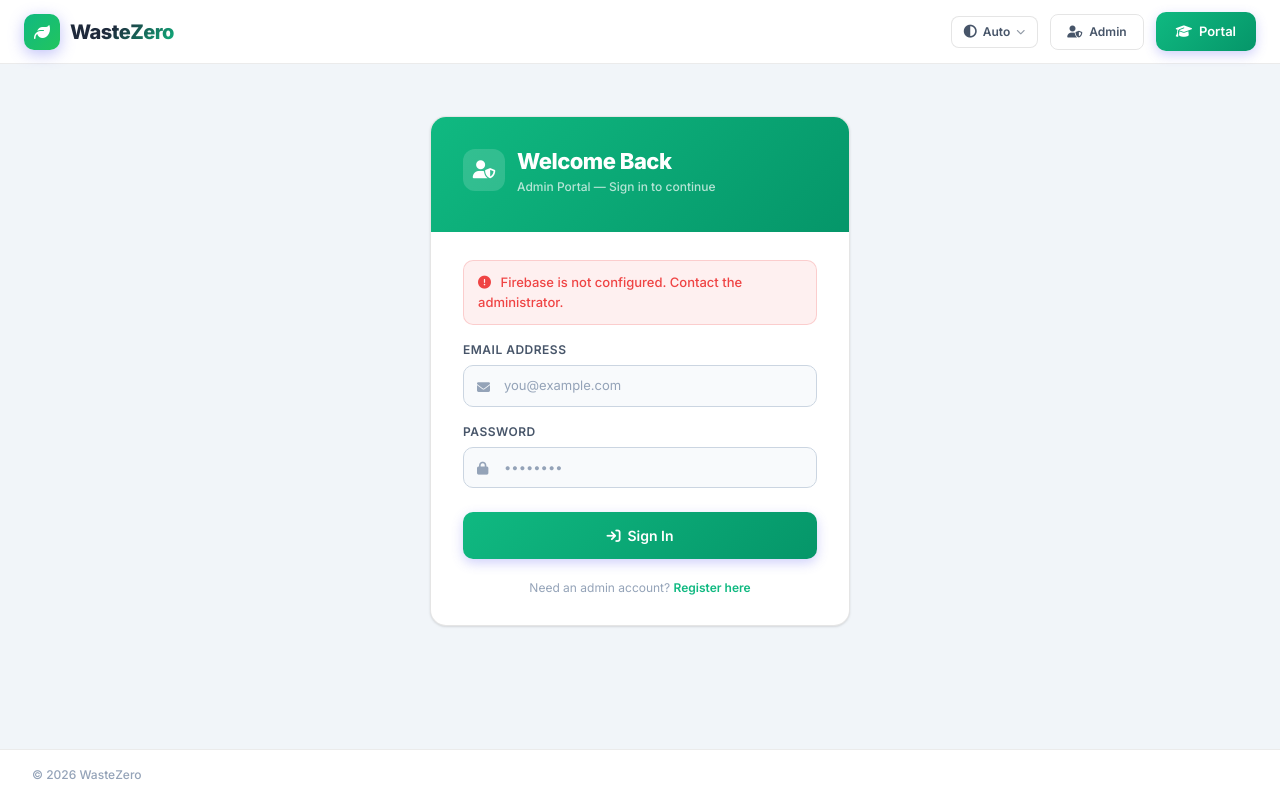
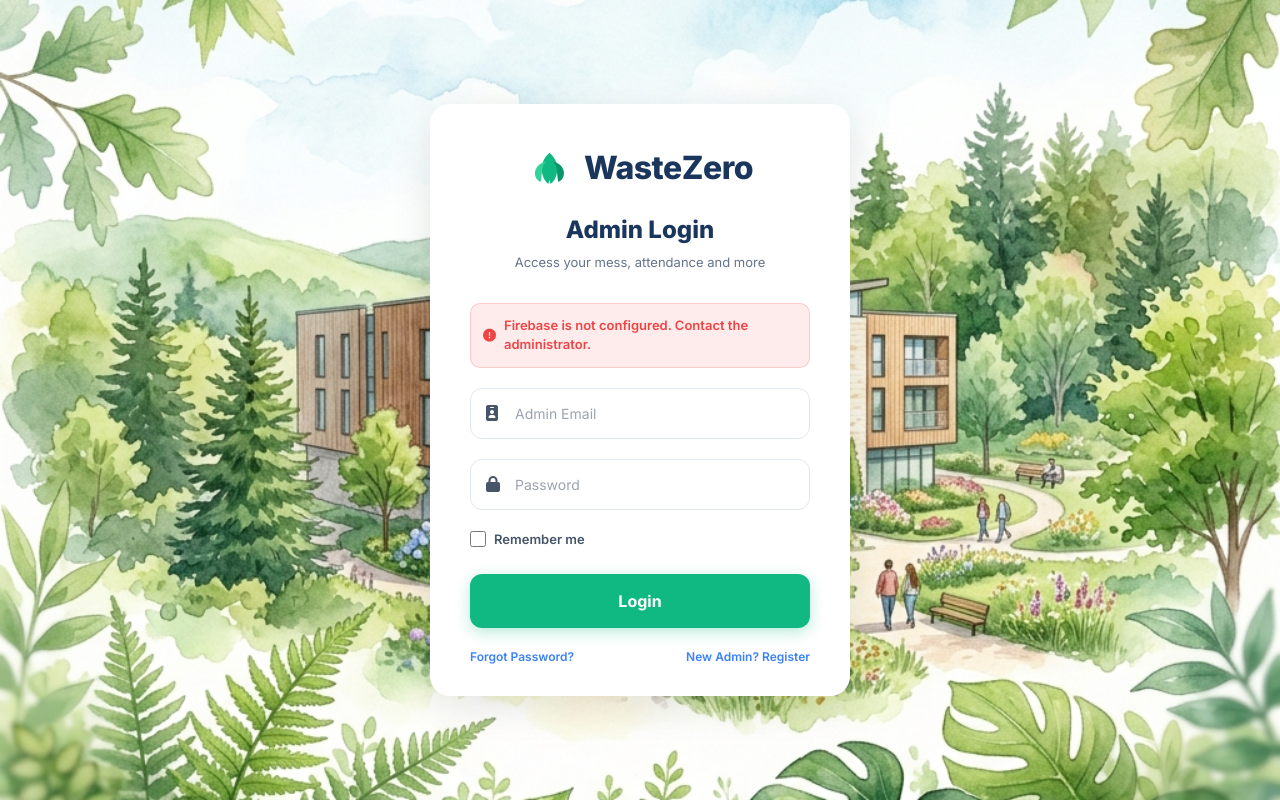
Before and after one commit to Akshaya-RBtech/p3, a Flask app: page /login in a window 1280 px wide. Run offline with Flask 3, Linux system fonts and the light colour scheme; some libraries are stand-ins or nearby versions.

Commit message:
UI: Overhaul Student/Admin login page to match reference design

```diff
--- a/templates/login.html
+++ b/templates/login.html
@@ -1,74 +1,226 @@
 {% extends "layout.html" %}
 
 {% block content %}
-<div style="display:flex;align-items:center;justify-content:center;min-height:65vh;padding:24px 16px;">
-    <div style="width:100%;max-width:420px;">
-        <div class="card" style="padding:0;overflow:hidden;">
-            <!-- Header Accent -->
-            <div style="background:linear-gradient(135deg, var(--primary), var(--primary-dark));padding:28px 32px;">
-                <div style="display:flex;align-items:center;gap:12px;margin-bottom:8px;">
-                    <div style="width:42px;height:42px;background:rgba(255,255,255,0.15);border-radius:12px;display:flex;align-items:center;justify-content:center;">
-                        {% if type == 'Admin' %}
-                        <i class="fas fa-user-shield" style="color:white;font-size:18px;"></i>
-                        {% else %}
-                        <i class="fas fa-graduation-cap" style="color:white;font-size:18px;"></i>
-                        {% endif %}
-                    </div>
-                    <div>
-                        <h2 style="font-size:22px;font-weight:800;color:white;letter-spacing:-0.5px;">Welcome Back</h2>
-                        <p style="font-size:12px;color:rgba(255,255,255,0.7);font-weight:500;">{{ type }} Portal &mdash; Sign in to continue</p>
-                    </div>
-                </div>
+<style>
+/* Remove layout header and footer */
+.top-header, footer { display: none !important; }
+body { padding: 0 !important; margin: 0 !important; background: #ffffff !important; overflow-x: hidden; }
+.page-wrapper { max-width: 100% !important; margin: 0 !important; padding: 0 !important; }
+
+.login-container {
+    width: 100%;
+    min-height: 100vh;
+    display: flex;
+    align-items: center;
+    justify-content: center;
+    font-family: 'Inter', sans-serif;
+    background: url('/static/student_login_bg.png') no-repeat center center;
+    background-size: cover;
+    position: relative;
+    padding: 20px;
+}
+
+.login-card {
+    width: 100%;
+    max-width: 420px;
+    background: #ffffff;
+    border-radius: 20px;
+    box-shadow: 0 10px 40px rgba(0, 0, 0, 0.1);
+    padding: 40px 40px 30px;
+    position: relative;
+    z-index: 10;
+}
+
+.brand-logo-large {
+    display: flex;
+    align-items: center;
+    justify-content: center;
+    gap: 12px;
+    margin-bottom: 20px;
+}
+.custom-leaf-logo {
+    width: 45px;
+    height: 45px;
+    fill: #10b981;
+}
+.brand-text-large {
+    font-size: 32px;
+    font-weight: 800;
+    color: #1a365d;
+    letter-spacing: -0.5px;
+}
+
+.login-title {
+    font-size: 24px;
+    font-weight: 800;
+    color: #1a365d;
+    text-align: center;
+    margin-bottom: 5px;
+}
+
+.login-subtitle {
+    font-size: 13px;
+    color: #64748b;
+    text-align: center;
+    margin-bottom: 30px;
+}
+
+.custom-input-group {
+    position: relative;
+    margin-bottom: 20px;
+}
+.custom-input-group i {
+    position: absolute;
+    left: 16px;
+    top: 50%;
+    transform: translateY(-50%);
+    color: #475569;
+    font-size: 16px;
+}
+.custom-input {
+    width: 100%;
+    padding: 14px 14px 14px 44px;
+    border: 1px solid #e2e8f0;
+    border-radius: 12px;
+    font-size: 14px;
+    color: #1a365d;
+    transition: all 0.2s;
+}
+.custom-input:focus {
+    border-color: #10b981;
+    outline: none;
+    box-shadow: 0 0 0 3px rgba(16, 185, 129, 0.1);
+}
+
+.remember-me {
+    display: flex;
+    align-items: center;
+    gap: 8px;
+    margin-bottom: 25px;
+    font-size: 13px;
+    color: #475569;
+    font-weight: 600;
+    cursor: pointer;
+}
+.remember-me input {
+    width: 16px;
+    height: 16px;
+    border-radius: 4px;
+    accent-color: #10b981;
+}
+
+.btn-login {
+    width: 100%;
+    background: #10b981;
+    color: white;
+    padding: 15px;
+    border-radius: 12px;
+    font-size: 16px;
+    font-weight: 700;
+    border: none;
+    cursor: pointer;
+    transition: all 0.2s;
+    box-shadow: 0 4px 15px rgba(16, 185, 129, 0.3);
+    display: flex;
+    align-items: center;
+    justify-content: center;
+    margin-bottom: 20px;
+}
+.btn-login:hover {
+    background: #059669;
+    transform: translateY(-1px);
+    box-shadow: 0 6px 20px rgba(16, 185, 129, 0.4);
+}
+
+.auth-links {
+    display: flex;
+    justify-content: space-between;
+    font-size: 12px;
+    font-weight: 600;
+}
+.auth-links a {
+    color: #3b82f6;
+    text-decoration: none;
+}
+.auth-links a:hover {
+    text-decoration: underline;
+}
+
+/* Response messaging */
+.msg-alert {
+    display: none;
+    padding: 12px;
+    border-radius: 10px;
+    font-size: 13px;
+    font-weight: 600;
+    margin-bottom: 20px;
+    display: flex;
+    align-items: center;
+    gap: 8px;
+}
+.msg-error {
+    background: rgba(239,68,68,0.1);
+    color: #ef4444;
+    border: 1px solid rgba(239,68,68,0.2);
+}
+.msg-success {
+    background: rgba(16,185,129,0.1);
+    color: #10b981;
+    border: 1px solid rgba(16,185,129,0.2);
+}
+</style>
+
+<div class="login-container">
+    <div class="login-card">
+
+        <!-- Logo -->
+        <div class="brand-logo-large">
+            <svg class="custom-leaf-logo" viewBox="0 0 100 100" xmlns="http://www.w3.org/2000/svg">
+                <path d="M50,15 C20,40 35,80 50,85 C65,80 80,40 50,15 Z" fill="#10b981"/>
+                <path d="M42,35 C15,40 10,70 30,80 C35,65 30,45 42,35 Z" fill="#34d399"/>
+                <path d="M58,35 C85,40 90,70 70,80 C65,65 70,45 58,35 Z" fill="#059669"/>
+                <path d="M50,75 L45,95 L55,95 Z" fill="#ffffff"/>
+            </svg>
+            <span class="brand-text-large">WasteZero</span>
         </div>
 
-            <div style="padding:28px 32px;">
-                <!-- Error display -->
-                <div id="login-error" style="display:none;padding:12px 14px;background:rgba(239,68,68,0.08);border:1px solid rgba(239,68,68,0.2);border-radius:10px;color:var(--danger);font-size:13px;font-weight:500;margin-bottom:16px;">
-                    <i class="fas fa-circle-exclamation" style="margin-right:6px;"></i>
-                    <span id="login-error-text"></span>
+        <h1 class="login-title">{{ type }} Login</h1>
+        <p class="login-subtitle">Access your mess, attendance and more</p>
+
+        <!-- Message Alerts -->
+        <div id="login-error" class="msg-alert msg-error" style="display:none;">
+            <i class="fas fa-circle-exclamation"></i> <span id="login-error-text"></span>
         </div>
-
-                <!-- Success display -->
-                <div id="login-success" style="display:none;padding:12px 14px;background:rgba(16,185,129,0.08);border:1px solid rgba(16,185,129,0.2);border-radius:10px;color:var(--success);font-size:13px;font-weight:500;margin-bottom:16px;">
-                    <i class="fas fa-check-circle" style="margin-right:6px;"></i>
-                    <span id="login-success-text"></span>
+        <div id="login-success" class="msg-alert msg-success" style="display:none;">
+            <i class="fas fa-check-circle"></i> <span id="login-success-text"></span>
         </div>
 
         <form id="login-form" onsubmit="event.preventDefault(); handleLogin();">
-                    <div class="form-group">
-                        <label class="form-label" for="email">Email Address</label>
-                        <div style="position:relative;">
-                            <span style="position:absolute;left:14px;top:50%;transform:translateY(-50%);color:var(--text-muted);"><i class="fas fa-envelope" style="font-size:13px;"></i></span>
-                            <input type="email" name="email" id="email" class="form-input" style="padding-left:40px;" placeholder="you@example.com" required>
-                        </div>
+            <div class="custom-input-group">
+                <i class="fas fa-id-badge"></i>
+                <input type="email" name="email" id="email" class="custom-input" placeholder="{{ 'Admin Email' if type == 'Admin' else 'Student ID / Register Email' }}" required>
             </div>
 
-                    <div class="form-group" style="margin-bottom:24px;">
-                        <label class="form-label" for="password">Password</label>
-                        <div style="position:relative;">
-                            <span style="position:absolute;left:14px;top:50%;transform:translateY(-50%);color:var(--text-muted);"><i class="fas fa-lock" style="font-size:13px;"></i></span>
-                            <input type="password" name="password" id="password" class="form-input" style="padding-left:40px;" placeholder="••••••••" required>
-                        </div>
+            <div class="custom-input-group">
+                <i class="fas fa-lock"></i>
+                <input type="password" name="password" id="password" class="custom-input" placeholder="Password" required>
             </div>
 
-                    <button type="submit" id="login-btn" class="btn-primary" style="width:100%;justify-content:center;padding:13px;font-size:14px;">
-                        <i class="fas fa-arrow-right-to-bracket"></i>
-                        <span>Sign In</span>
-                    </button>
+            <label class="remember-me">
+                <input type="checkbox" id="remember">
+                Remember me
+            </label>
+
+            <button type="submit" id="login-btn" class="btn-login">Login</button>
         </form>
 
-                <div style="margin-top:20px;text-align:center;">
+        <div class="auth-links">
+            <a href="#">Forgot Password?</a>
             {% if type == 'Admin' %}
-                    <p style="font-size:12px;color:var(--text-muted);">
-                        Need an admin account? <a href="{{ url_for('admin_setup') }}" style="color:var(--primary);text-decoration:none;font-weight:600;">Register here</a>
-                    </p>
+            <a href="{{ url_for('admin_setup') }}">New Admin? Register</a>
             {% else %}
-                    <p style="font-size:12px;color:var(--text-muted);">
-                        Don't have an account? <a href="{{ url_for('student_register') }}" style="color:var(--primary);text-decoration:none;font-weight:600;">Register here</a>
-                    </p>
+            <a href="{{ url_for('student_register') }}">New Student? Register</a>
             {% endif %}
-                </div>
-            </div>
         </div>
     </div>
 </div>
@@ -113,14 +265,14 @@
     function showLoginError(msg) {
         const el = document.getElementById('login-error');
         document.getElementById('login-error-text').textContent = msg;
-        el.style.display = 'block';
+        el.style.display = 'flex';
         document.getElementById('login-success').style.display = 'none';
     }
 
     function showLoginSuccess(msg) {
         const el = document.getElementById('login-success');
         document.getElementById('login-success-text').textContent = msg;
-        el.style.display = 'block';
+        el.style.display = 'flex';
         document.getElementById('login-error').style.display = 'none';
     }
 
```
Also changed, not shown: static/student_login_bg.png (added). Lines whose indentation alone changed are shown as unchanged.
